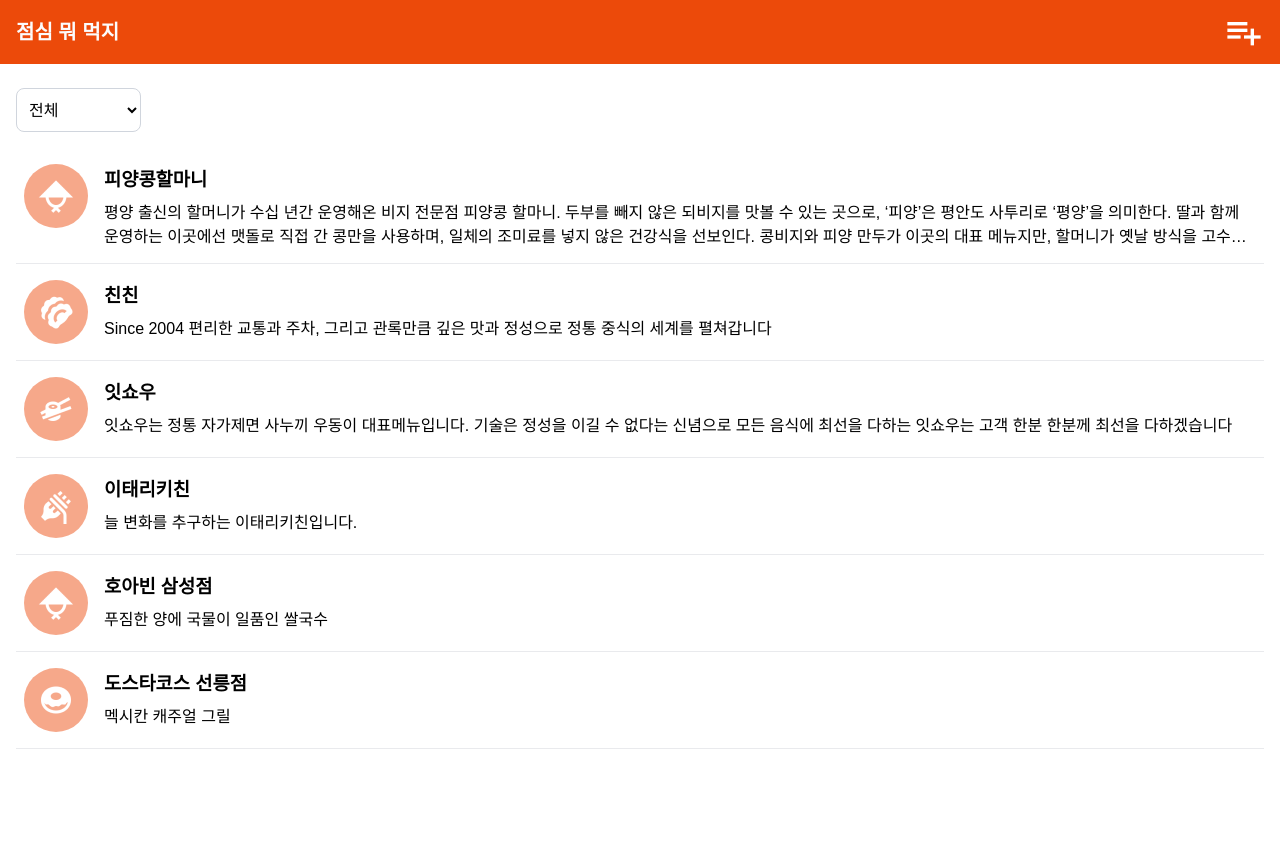
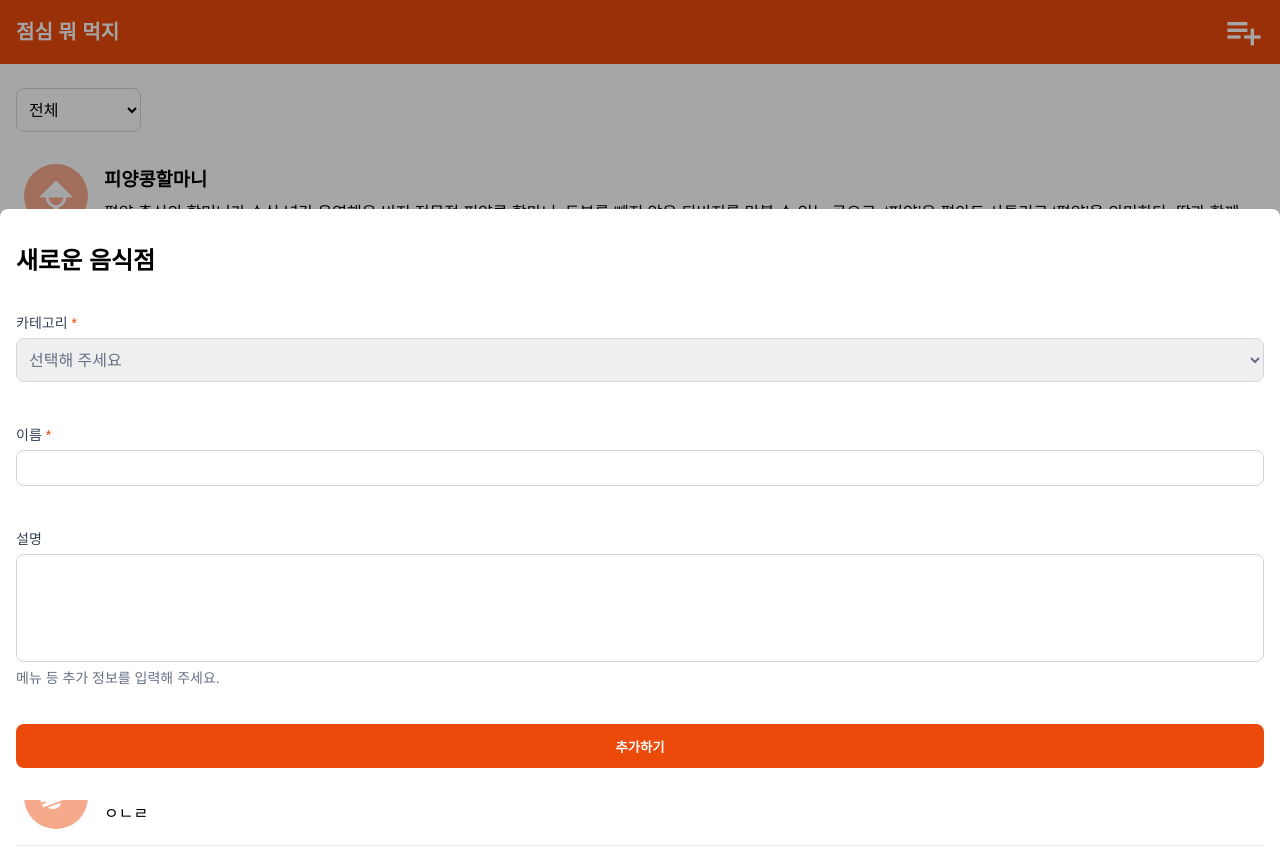
Before and after one commit to zldn109/self-paced-react-advanced, a React (Vite) app: page / in a window 1280 px wide. Both pictures are taken after a click on the button "음식점 추가". Before the commit the page ends 800 px from the top, so only its background shows below. Built offline with nearby package versions, Linux system fonts and the light colour scheme; data requests are answered from the project's data file.

Commit message:
refactor: context-api 이용하여 변경

```diff
--- a/db.json
+++ b/db.json
@@ -35,6 +35,12 @@
       "name": "도스타코스 선릉점",
       "description": "멕시칸 캐주얼 그릴",
       "category": "기타"
+    },
+    {
+      "id": 1747904136431,
+      "category": "일식",
+      "name": "ㄴㅇ",
+      "description": "ㅇㄴㄹ"
     }
   ]
 }
--- a/src/App.jsx
+++ b/src/App.jsx
@@ -5,6 +5,8 @@ import AddRestaurantModal from "./components/Aside/AddRestaurantModal";
 import RestaurantDetailModal from "./components/Aside/RestaurantDetailModal";
 import { useState, useEffect } from "react";
 import { AppProvider } from "./contexts/AppContext";
+import { useContext } from "react";
+import { AppContext } from "./contexts/AppContext";
 
 function App() {
   // const MODAL_TYPES = {
@@ -13,71 +15,66 @@ function App() {
   // };
 
   // const [modalTypeToOpen, setModalTypeToOpen] = useState(null);
-  const handleCloseModal = () => setModalTypeToOpen(null);
+  // const handleCloseModal = () => setModalTypeToOpen(null);
 
-  const [clickedRestaurantInfo, setClickedRestaurantInfo] = useState(null);
-  const handleClickedRestaurantInfo = (name, description) => {
-    const restaurant = {
-      name,
-      description,
-    };
-    setClickedRestaurantInfo(restaurant);
-    setModalTypeToOpen(MODAL_TYPES.DETAIL);
-  };
+  // const [clickedRestaurantInfo, setClickedRestaurantInfo] = useState(null);
+  // const handleClickedRestaurantInfo = (name, description) => {
+  //   const restaurant = {
+  //     name,
+  //     description,
+  //   };
+  //   setClickedRestaurantInfo(restaurant);
+  //   setModalTypeToOpen(MODAL_TYPES.DETAIL);
+  // };
 
-  const [restaurants, setRestaurants] = useState([]);
+  // const [restaurants, setRestaurants] = useState([]);
 
-  const fetchRestaurants = async () => {
-    const response = await fetch("http://localhost:3000/restaurants");
-    const data = await response.json();
-    setRestaurants(data);
-  };
+  // const fetchRestaurants = async () => {
+  //   const response = await fetch("http://localhost:3000/restaurants");
+  //   const data = await response.json();
+  //   setRestaurants(data);
+  // };
 
-  const addNewRestaurant = async (restaurant) => {
-    const response = await fetch("http://localhost:3000/restaurants", {
-      method: "POST",
-      headers: { "Content-Type": "application/json" },
-      body: JSON.stringify(restaurant),
-    });
-    const newRestaurant = await response.json();
-    return newRestaurant;
-  };
+  // const addNewRestaurant = async (restaurant) => {
+  //   const response = await fetch("http://localhost:3000/restaurants", {
+  //     method: "POST",
+  //     headers: { "Content-Type": "application/json" },
+  //     body: JSON.stringify(restaurant),
+  //   });
+  //   const newRestaurant = await response.json();
+  //   return newRestaurant;
+  // };
 
-  useEffect(() => {
-    fetchRestaurants();
-  }, []);
+  // useEffect(() => {
+  //   fetchRestaurants();
+  // }, []);
 
-  const handleUpdatedRestaurants = async (restaurant) => {
-    const newRestaurant = await addNewRestaurant(restaurant);
-    setRestaurants((prev) => [...prev, newRestaurant]);
-  };
+  // const handleUpdatedRestaurants = async (restaurant) => {
+  //   const newRestaurant = await addNewRestaurant(restaurant);
+  //   setRestaurants((prev) => [...prev, newRestaurant]);
+  // };
   return (
     <>
       <AppProvider>
         <Header />
+        <main>
+          <MainContent />
+        </main>
+        <aside>
+          <ModalRenderer />
+        </aside>
       </AppProvider>
+    </>
+  );
+}
 
-      <main>
-        <MainContent
-          onClickedDetailModal={handleClickedRestaurantInfo}
-          restaurants={restaurants}
-        />
-      </main>
-      {/* <aside>
-        {modalTypeToOpen === "add" && (
-          <AddRestaurantModal
-            onSubmitRestaurant={handleUpdatedRestaurants}
-            onCloseModal={handleCloseModal}
-          />
-        )}
-        {modalTypeToOpen === "detail" && (
-          <RestaurantDetailModal
-            restaurantName={clickedRestaurantInfo.name}
-            restaurantDescription={clickedRestaurantInfo.description}
-            onCloseModal={handleCloseModal}
-          />
-        )}
-      </aside> */}
+function ModalRenderer() {
+  const { modalTypeToOpen } = useContext(AppContext);
+
+  return (
+    <>
+      {modalTypeToOpen === "add" && <AddRestaurantModal />}
+      {modalTypeToOpen === "detail" && <RestaurantDetailModal />}
     </>
   );
 }
--- a/src/components/Aside/AddRestaurantModal.jsx
+++ b/src/components/Aside/AddRestaurantModal.jsx
@@ -1,5 +1,7 @@
 import { useState } from "react";
 import styled, { css } from "styled-components";
+import { useContext } from "react";
+import { AppContext } from "../../contexts/AppContext";
 
 const ModalWrapper = styled.div`
   display: block;
@@ -122,14 +124,16 @@ const Button = styled.button`
     `}
 `;
 
-function AddRestaurantModal({ onSubmitRestaurant, onCloseModal }) {
+function AddRestaurantModal() {
+  const { handleUpdatedRestaurants, handleCloseModal } = useContext(AppContext);
+
   const [category, setCategory] = useState("");
   const [name, setName] = useState("");
   const [description, setDescription] = useState("");
 
   return (
     <ModalWrapper>
-      <ModalBackdrop onClick={() => onCloseModal()}></ModalBackdrop>
+      <ModalBackdrop onClick={() => handleCloseModal()}></ModalBackdrop>
       <ModalContainer>
         <ModalTitle>새로운 음식점</ModalTitle>
         <form
@@ -143,8 +147,8 @@ function AddRestaurantModal({ onSubmitRestaurant, onCloseModal }) {
               description,
             };
 
-            onSubmitRestaurant(newRestaurant);
-            onCloseModal();
+            handleUpdatedRestaurants(newRestaurant);
+            handleCloseModal();
           }}
         >
           <FormItem>
--- a/src/components/Aside/RestaurantDetailModal.jsx
+++ b/src/components/Aside/RestaurantDetailModal.jsx
@@ -1,4 +1,6 @@
 import styled from "styled-components";
+import { useContext } from "react";
+import { AppContext } from "../../contexts/AppContext";
 
 const ModalWrapper = styled.div`
   display: block;
@@ -71,22 +73,20 @@ const TextBody = styled.p`
   font-weight: 400;
 `;
 
-function RestaurantDetailModal({
-  restaurantName,
-  restaurantDescription,
-  onCloseModal,
-}) {
+function RestaurantDetailModal() {
+  const { clickedRestaurantInfo, handleCloseModal } = useContext(AppContext);
+
   return (
     <ModalWrapper>
-      <ModalBackdrop onClick={() => onCloseModal()}></ModalBackdrop>
+      <ModalBackdrop onClick={() => handleCloseModal()}></ModalBackdrop>
       <ModalContainer>
-        <ModalTitle>{restaurantName}</ModalTitle>
+        <ModalTitle>{clickedRestaurantInfo.name}</ModalTitle>
         <RestaurantInfo>
-          <TextBody>{restaurantDescription}</TextBody>
+          <TextBody>{clickedRestaurantInfo.description}</TextBody>
         </RestaurantInfo>
 
         <ButtonContainer>
-          <Button className="primary" onClick={onCloseModal}>
+          <Button className="primary" onClick={handleCloseModal}>
             닫기
           </Button>
         </ButtonContainer>
--- a/src/components/Header/Header.jsx
+++ b/src/components/Header/Header.jsx
@@ -35,12 +35,16 @@ const GnbButton = styled.button`
 `;
 
 function Header() {
-  const { openAddModal } = useContext(AppContext);
+  const { openAddRestaurantModal } = useContext(AppContext);
 
   return (
     <Gnb>
       <GnbTitle>점심 뭐 먹지</GnbTitle>
-      <GnbButton type="button" aria-label="음식점 추가" onClick={openAddModal}>
+      <GnbButton
+        type="button"
+        aria-label="음식점 추가"
+        onClick={openAddRestaurantModal}
+      >
         <img src="/templates/add-button.png" alt="음식점 추가" />
       </GnbButton>
     </Gnb>
--- a/src/components/Main/MainContent.jsx
+++ b/src/components/Main/MainContent.jsx
@@ -1,8 +1,12 @@
 import { useState } from "react";
 import CategoryFilter from "./CategoryFilter.jsx";
 import RestaurantList from "./RestaurantList.jsx";
+import { useContext } from "react";
+import { AppContext } from "../../contexts/AppContext.jsx";
 
-function MainContent({ onClickedDetailModal, restaurants }) {
+function MainContent() {
+  const { handleClickedRestaurantInfo, restaurants } = useContext(AppContext);
+
   const [category, setCategory] = useState("전체");
 
   const handleCategoryChange = (newCategory) => {
@@ -21,7 +25,7 @@ function MainContent({ onClickedDetailModal, restaurants }) {
       />
       <RestaurantList
         restaurants={filteredRestaurants}
-        onRestaurantClick={onClickedDetailModal}
+        onRestaurantClick={handleClickedRestaurantInfo}
       />
     </>
   );
--- a/src/contexts/AppContext.jsx
+++ b/src/contexts/AppContext.jsx
@@ -1,4 +1,4 @@
-import React, { createContext, useState } from "react";
+import React, { createContext, useState, useEffect } from "react";
 
 export const AppContext = createContext();
 
@@ -11,8 +11,57 @@ export function AppProvider({ children }) {
   const [modalTypeToOpen, setModalTypeToOpen] = useState(null);
   const openAddRestaurantModal = () => setModalTypeToOpen(MODAL_TYPES.ADD);
 
+  const handleCloseModal = () => setModalTypeToOpen(null);
+
+  const [clickedRestaurantInfo, setClickedRestaurantInfo] = useState(null);
+  const handleClickedRestaurantInfo = (name, description) => {
+    const restaurant = {
+      name,
+      description,
+    };
+    setClickedRestaurantInfo(restaurant);
+    setModalTypeToOpen(MODAL_TYPES.DETAIL);
+  };
+
+  const [restaurants, setRestaurants] = useState([]);
+
+  const fetchRestaurants = async () => {
+    const response = await fetch("http://localhost:3000/restaurants");
+    const data = await response.json();
+    setRestaurants(data);
+  };
+
+  const addNewRestaurant = async (restaurant) => {
+    const response = await fetch("http://localhost:3000/restaurants", {
+      method: "POST",
+      headers: { "Content-Type": "application/json" },
+      body: JSON.stringify(restaurant),
+    });
+    const newRestaurant = await response.json();
+    return newRestaurant;
+  };
+
+  useEffect(() => {
+    fetchRestaurants();
+  }, []);
+
+  const handleUpdatedRestaurants = async (restaurant) => {
+    const newRestaurant = await addNewRestaurant(restaurant);
+    setRestaurants((prev) => [...prev, newRestaurant]);
+  };
+
   return (
-    <AppContext.Provider value={{ modalTypeToOpen, openAddRestaurantModal }}>
+    <AppContext.Provider
+      value={{
+        modalTypeToOpen,
+        openAddRestaurantModal,
+        handleClickedRestaurantInfo,
+        restaurants,
+        handleUpdatedRestaurants,
+        handleCloseModal,
+        clickedRestaurantInfo,
+      }}
+    >
       {children}
     </AppContext.Provider>
   );
```
